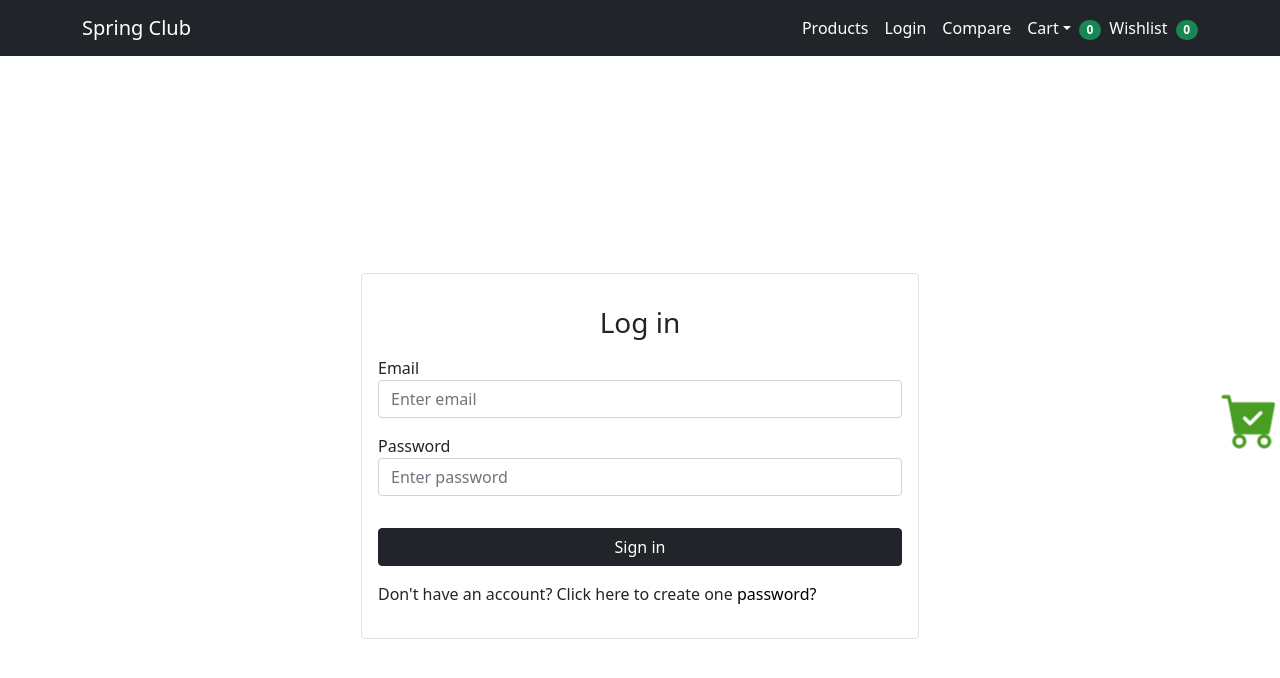
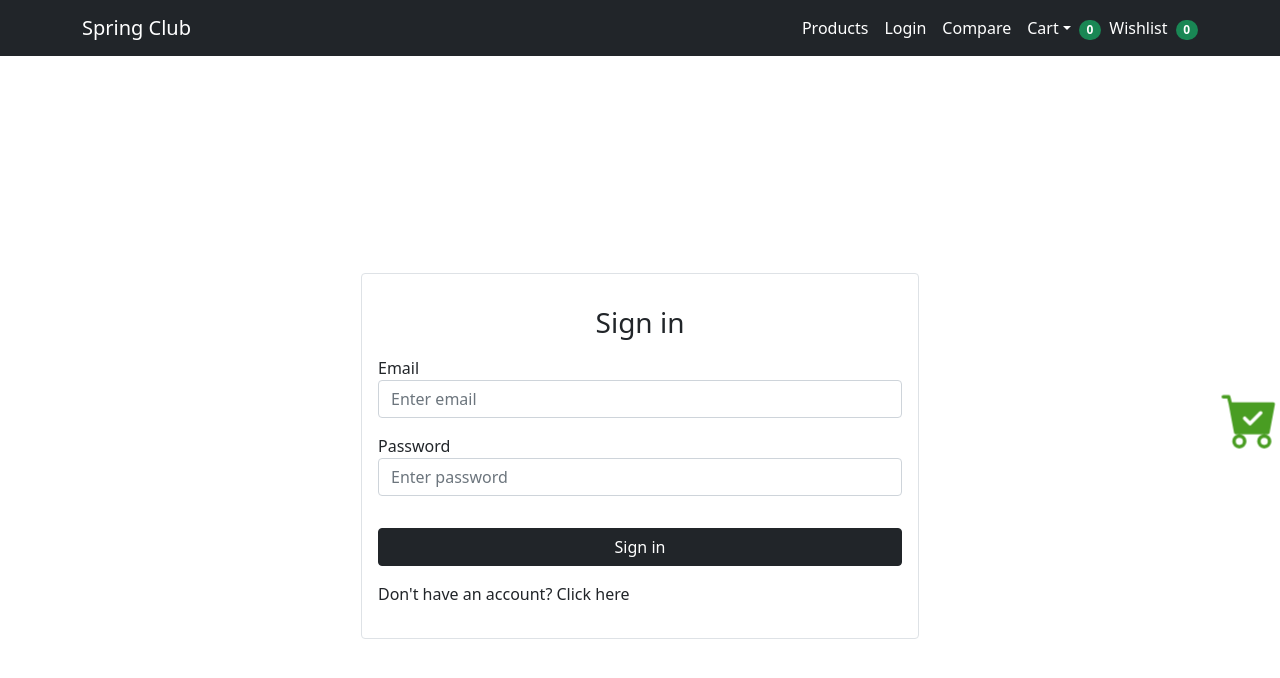
Before and after one commit to Parvez1993/ecommerce-bootstrap, a React (Create React App) app in the folder frontend/: page /login in a window 1280 px wide. Shown: the top 678 px of the page. Built offline with nearby package versions, Linux system fonts and the light colour scheme.

Commit message:
login setup

```diff
--- a/frontend/src/pages/Login.js
+++ b/frontend/src/pages/Login.js
@@ -1,21 +1,37 @@
-import React from "react";
+import React, { useState } from "react";
 import { Container } from "react-bootstrap";
 import { useLocation } from "react-router-dom";
 
 function Login() {
   const { search } = useLocation();
   const redirectURL = new URLSearchParams(search).get("redirect");
+  // console.log(redirectURL);
   let redirect = redirectURL ? redirectURL : "/";
 
   console.log(redirect);
+  const [isMember, setIsMember] = useState(true);
   return (
     <Container>
       <div className="login">
         <div className="w-50 mx-auto border rounded">
           <form className="p-3">
-            <h3 className="text-center my-3">Log in</h3>
+            <h3 className="text-center my-3">
+              {isMember ? "Sign in" : "Register"}
+            </h3>
 
-            <div className="form-group">
+            {!isMember ? (
+              <div className="form-group">
+                <label>Name</label>
+                <input
+                  type="name"
+                  className="form-control"
+                  placeholder="Enter name"
+                />
+              </div>
+            ) : (
+              ""
+            )}
+            <div className="form-group my-3">
               <label>Email</label>
               <input
                 type="email"
@@ -37,11 +53,13 @@ function Login() {
               type="submit"
               className="btn btn-dark btn-md w-100 btn-block my-3"
             >
-              Sign in
+              {!isMember ? "Register" : "Sign in"}
             </button>
-            <p className="text-right">
-              Don't have an account? Click here to create one{" "}
-              <a href={`/signup?redirect=${redirect}`}>password?</a>
+            <p className="text-right" onClick={() => setIsMember(!isMember)}>
+              {isMember
+                ? "Don't have an account? Click here"
+                : "Already have an account click here"}
+              {/* <a href={`/signup?redirect=${redirect}`}>password?</a> */}
             </p>
           </form>
         </div>
```
Also changed, not shown: 2 other files (tests, documents, lock files or other folders).
